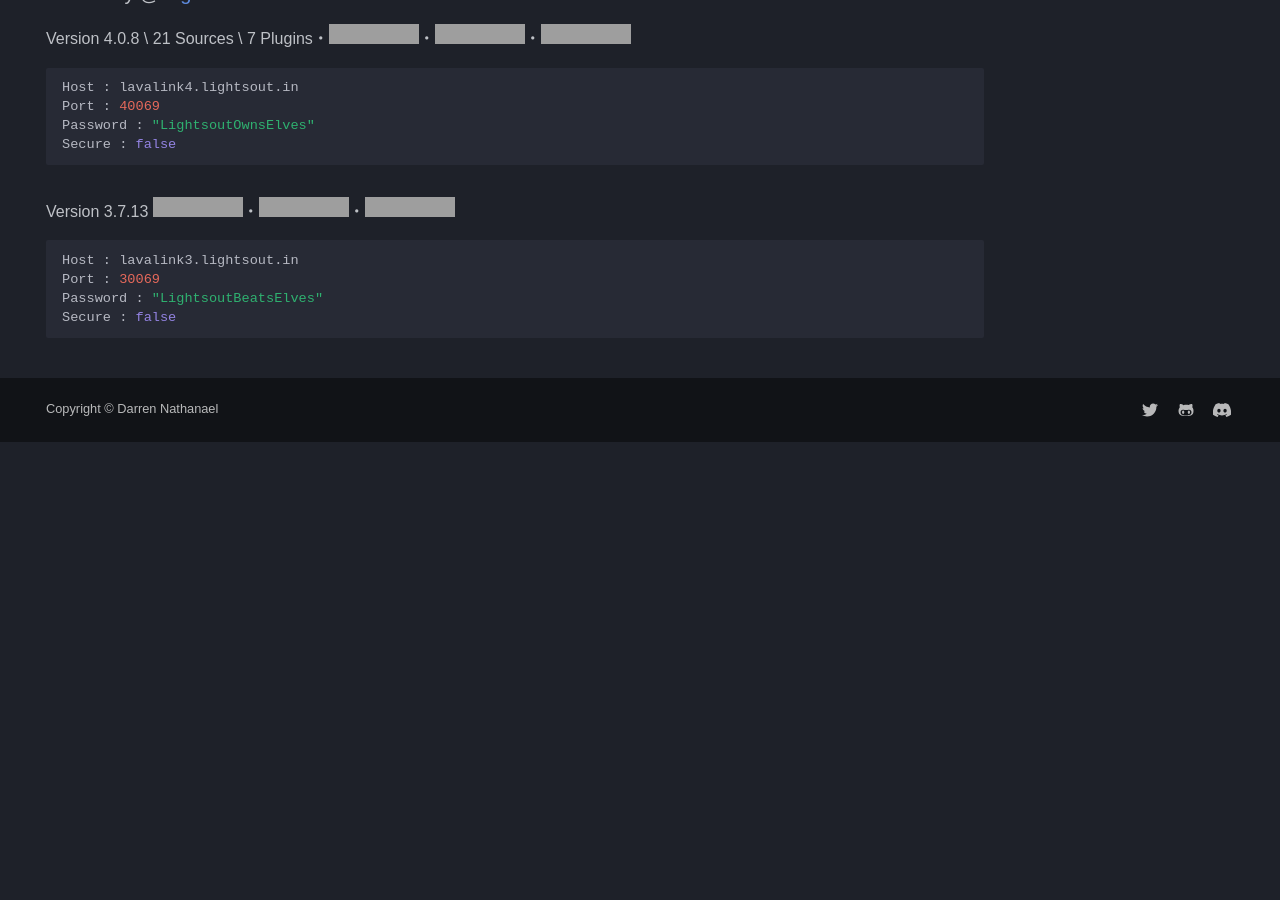
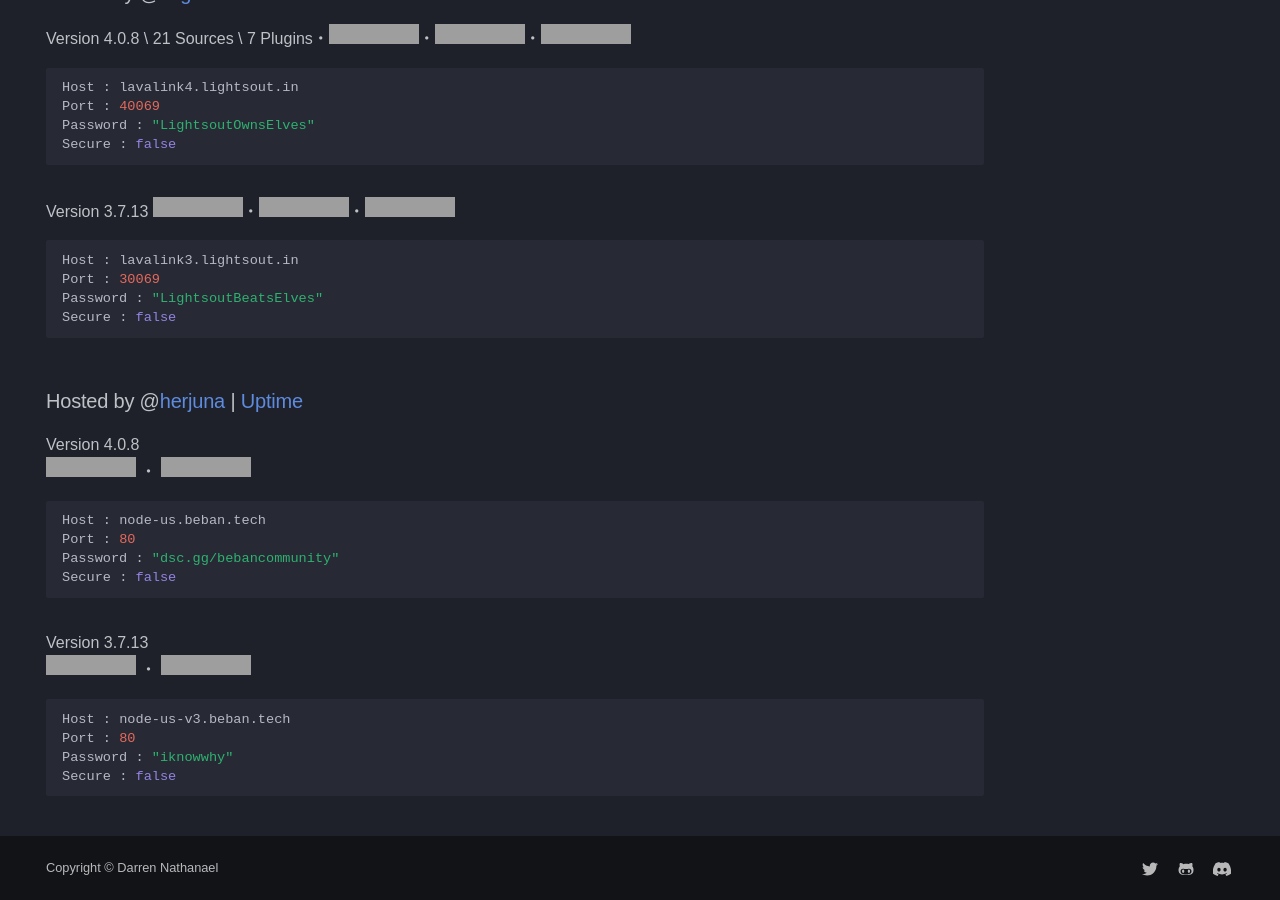
Before and after one commit to DarrenOfficial/lavalink-list, an MkDocs documentation site: the page built from docs/NoSSL/lavalink-without-ssl.md, in a window 1280 px wide and 900 px high, scrolled down 4454 px. Built offline with MkDocs 1.6.1 and Material for MkDocs 9.7.7, drawn with Linux system fonts in a browser that asks for light colours; some web fonts are replaced; comment, search, counter and statistics services are not loaded; a style sheet for code colours, icons or effects is not loaded; before the commit the page ends 4896 px from its top, so only the background shows below that; some of the changed text lies outside the part shown; grey boxes are pictures that could not be loaded.

Commit message:
Update lavalink-without-ssl.md (#600)

````diff
--- a/docs/NoSSL/lavalink-without-ssl.md
+++ b/docs/NoSSL/lavalink-without-ssl.md
@@ -205,3 +205,21 @@ Port : 30069
 Password : "LightsoutBeatsElves"
 Secure : false
 ```
+### Hosted by @[herjuna](https://discord.gg/9eCgpGuZAa) | [Uptime](deployments.beban.tech)
+Version 4.0.8 <br />
+![status](https://uptime.beban.tech/api/badge/2/status) ・ ![uptime](https://uptime.beban.tech/api/badge/2/uptime)
+```bash
+Host : node-us.beban.tech
+Port : 80
+Password : "dsc.gg/bebancommunity"
+Secure : false
+```
+
+Version 3.7.13 <br />
+![status](https://uptime.beban.tech/api/badge/7/status) ・ ![uptime](https://uptime.beban.tech/api/badge/7/uptime)
+```bash
+Host : node-us-v3.beban.tech
+Port : 80
+Password : "iknowwhy"
+Secure : false
+```
````
